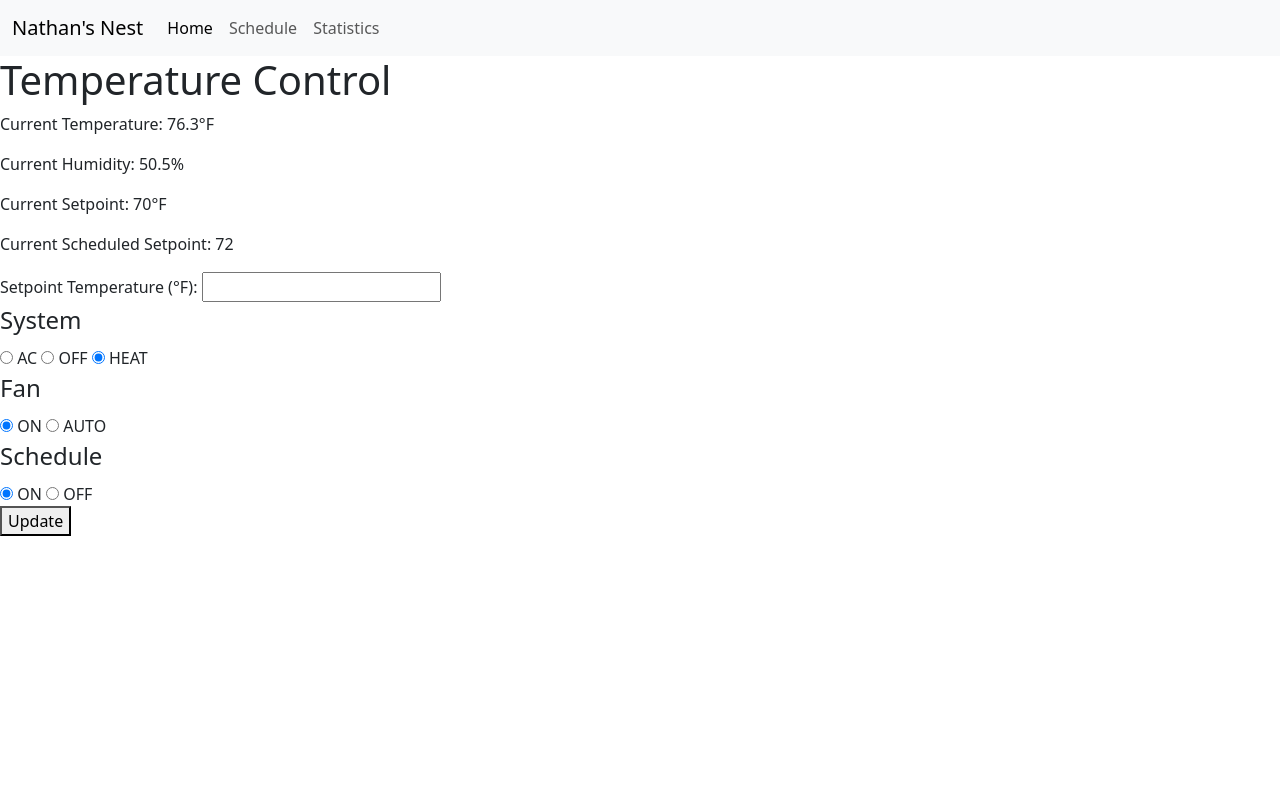
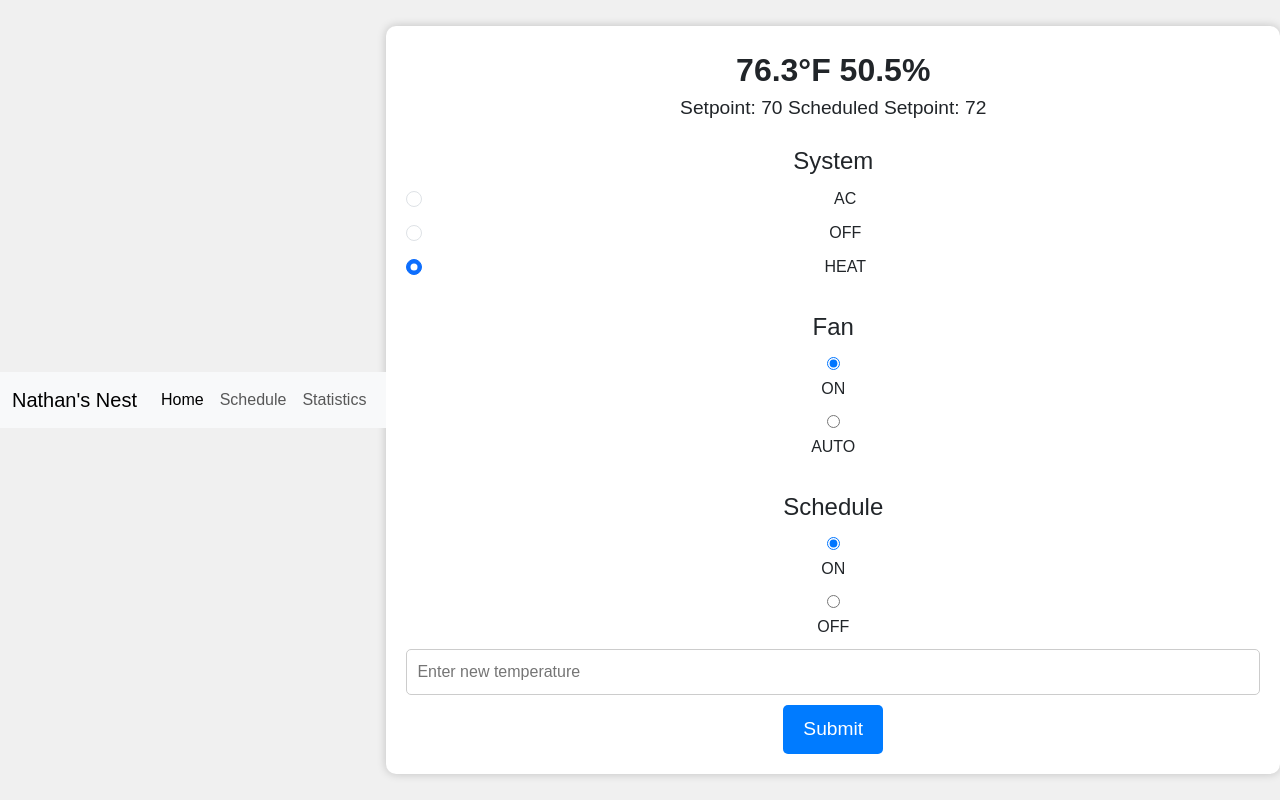
Before and after one commit to nrowley71115/Smart-Thermostat, a Flask app: page / in a window 1280 px wide. Run offline with Flask 3, Linux system fonts and the light colour scheme.

Commit message:
adding css styling to index.html NOT COMPLETE

```diff
--- a/static/style.css
+++ b/static/style.css
@@ -24,3 +24,74 @@
 #scheduleTable tr:hover {
   background-color: #ddd;
 }
+
+body {
+  font-family: Arial, sans-serif;
+  background-color: #f0f0f0;
+  margin: 0;
+  padding: 0;
+  display: flex;
+  justify-content: center;
+  align-items: center;
+  height: 100vh;
+}
+
+.container {
+  background-color: #ffffff;
+  padding: 20px;
+  border-radius: 10px;
+  box-shadow: 0 0 10px rgba(0, 0, 0, 0.2);
+  text-align: center;
+}
+
+.large-text {
+  font-size: 2em;
+  font-weight: bold;
+}
+
+.small-text {
+  font-size: 1.2em;
+}
+
+.radio-buttons {
+  margin-top: 20px;
+}
+
+.radio-buttons label {
+  display: block;
+  margin-bottom: 10px;
+}
+
+.update-form {
+  margin-top: 20px;
+}
+
+.update-form label {
+  font-size: 1.2em;
+  display: block;
+  margin-bottom: 5px;
+}
+
+input[type="number"] {
+  width: 100%;
+  padding: 10px;
+  font-size: 1em;
+  border: 1px solid #ccc;
+  border-radius: 5px;
+  margin-bottom: 10px;
+}
+
+input[type="submit"] {
+  background-color: #007bff;
+  color: #fff;
+  padding: 10px 20px;
+  font-size: 1.2em;
+  border: none;
+  border-radius: 5px;
+  cursor: pointer;
+  transition: background-color 0.3s;
+}
+
+input[type="submit"]:hover {
+  background-color: #0056b3;
+}
--- a/templates/index.html
+++ b/templates/index.html
@@ -8,28 +8,35 @@ Home
 
 {% block content %}
 
-    <h1>Temperature Control</h1>
-
-    <p>Current Temperature: {{curr_temp}}°F</p>
-    <p>Current Humidity: {{humidity}}%</p>
-    <p>Current Setpoint: {{setpoint}}°F</p>
-    <p>Current Scheduled Setpoint: {{schedule_setpoint}}</p>
-
+    <div class="container">
+        <div class="temperature-container">
+            <div class="large-text">
+                <span id="current-temperature">{{curr_temp}}°F</span>
+                <span id="current-humidity">{{humidity}}%</span>
+            </div>
+            <div class="small-text">
+                <span id="setpoint">Setpoint: {{setpoint}}</span>
+                <span id="schedule-setpoint">Scheduled Setpoint: {{schedule_setpoint}}</span>
+            </div>
+        </div>
         <form id="temperatureControlForm" action="/" method="POST">
-        <label for="setpointTemperature">Setpoint Temperature (°F):</label>
-        <input type="number" id="setpointTemperature" name="setpointTemperature" step="1" min="0">
-
-        <fieldset>
+            <fieldset class="radio-buttons">
                 <legend>System</legend>
-            <input type="radio" id="ac" name="system" value="AC">
-            <label for="ac">AC</label>
-            <input type="radio" id="sys_off" name="system" value="OFF">
-            <label for="off">OFF</label>
-            <input type="radio" id="heat" name="system" value="HEAT">
-            <label for="heat">HEAT</label>
+                <div class="form-check">
+                    <input class="form-check-input" type="radio" id="ac" name="system" value="AC">
+                    <label class="form-check-label" for="ac">AC</label>
+                </div>
+                <div class="form-check">
+                    <input class="form-check-input" type="radio" id="sys_off" name="system" value="OFF">
+                    <label class="form-check-label" for="sys_off">OFF</label>
+                </div>
+                <div class="form-check">
+                    <input class="form-check-input" type="radio" id="heat" name="system" value="HEAT">
+                    <label class="form-check-label" for="heat">HEAT</label>
+                </div>
             </fieldset>
 
-        <fieldset>
+            <fieldset class="radio-buttons">
                 <legend>Fan</legend>
                 <input type="radio" id="fanOn" name="fan" value="ON">
                 <label for="fanOn">ON</label>
@@ -37,7 +44,7 @@ Home
                 <label for="fanAuto">AUTO</label>
             </fieldset>
 
-        <fieldset>
+            <fieldset class="radio-buttons">
                 <legend>Schedule</legend>
                 <input type="radio" id="schedule_on" name="schedule" value="ON">
                 <label for="ac">ON</label>
@@ -45,8 +52,10 @@ Home
                 <label for="off">OFF</label>
             </fieldset>
 
-        <button type="submit" id="updateButton">Update</button>
+            <input type="number" id="setpointTemperature" name="setpointTemperature" placeholder="Enter new temperature" step="1" min="0">
+            <input type="submit" id="updateButton">
         </form>
+    </div>
 
 
 <!-- Check current radio buttons according to JSON files -->
```
Lines whose indentation alone changed are shown as unchanged.
